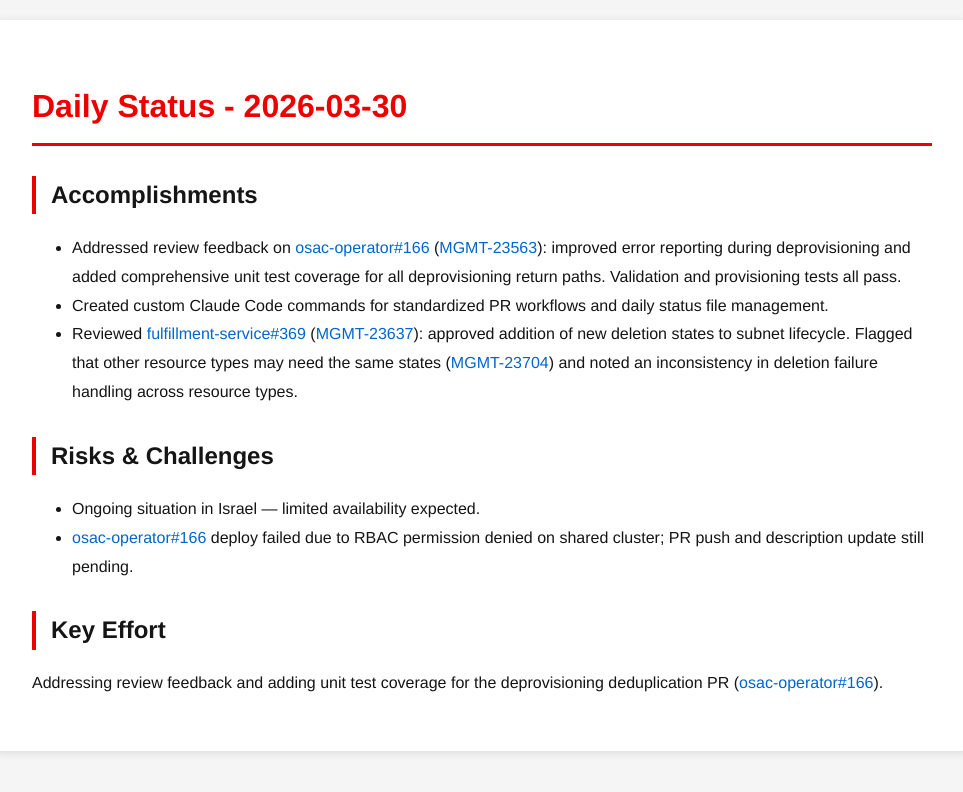
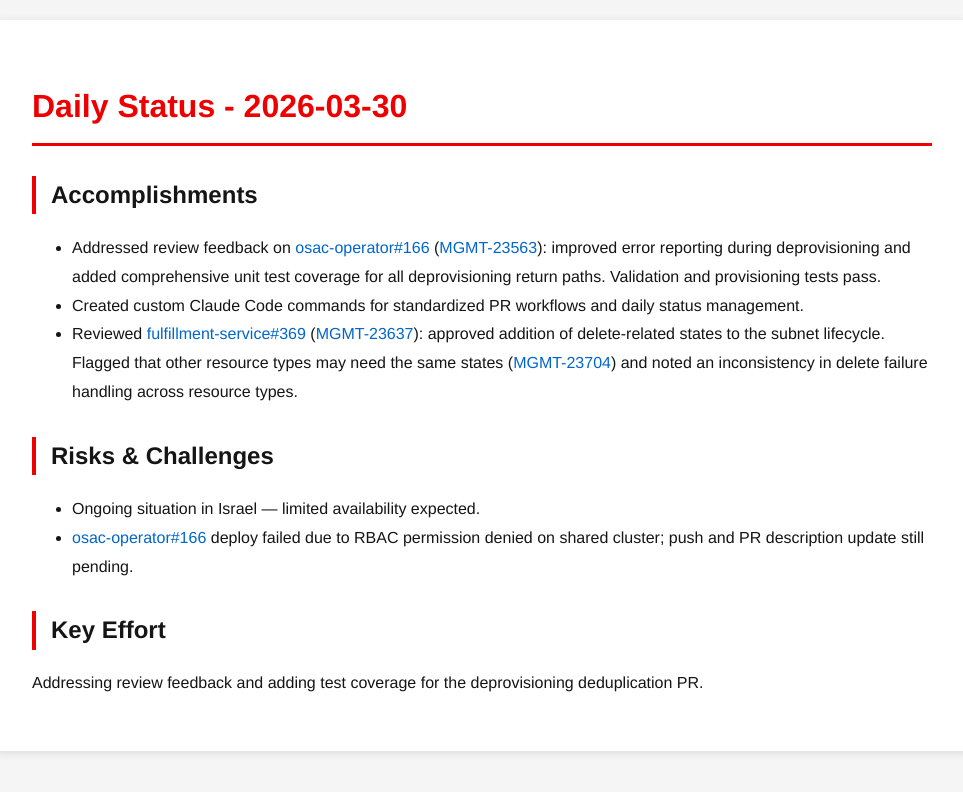
Before and after one commit to tzvatot/daily-status, a Jekyll site: the page built from 2026-03-30.md, in a window 1280 px wide. Shown: the top 792 px of the page, without its empty margins (158-1121 px from the left). Built offline with Jekyll 4.4.1, drawn with Linux system fonts in a browser that asks for light colours.

Commit message:
Daily status update - 2026-03-30

```diff
--- a/2026-03-30.md
+++ b/2026-03-30.md
@@ -7,13 +7,13 @@
 # Daily Status - 2026-03-30
 
 ## Accomplishments
-- Addressed review feedback on [osac-operator#166](https://github.com/osac-project/osac-operator/pull/166) ([MGMT-23563](https://issues.redhat.com/browse/MGMT-23563)): improved error reporting during deprovisioning and added comprehensive unit test coverage for all deprovisioning return paths. Validation and provisioning tests all pass.
-- Created custom Claude Code commands for standardized PR workflows and daily status file management.
-- Reviewed [fulfillment-service#369](https://github.com/osac-project/fulfillment-service/pull/369) ([MGMT-23637](https://issues.redhat.com/browse/MGMT-23637)): approved addition of new deletion states to subnet lifecycle. Flagged that other resource types may need the same states ([MGMT-23704](https://issues.redhat.com/browse/MGMT-23704)) and noted an inconsistency in deletion failure handling across resource types.
+- Addressed review feedback on [osac-operator#166](https://github.com/osac-project/osac-operator/pull/166) ([MGMT-23563](https://issues.redhat.com/browse/MGMT-23563)): improved error reporting during deprovisioning and added comprehensive unit test coverage for all deprovisioning return paths. Validation and provisioning tests pass.
+- Created custom Claude Code commands for standardized PR workflows and daily status management.
+- Reviewed [fulfillment-service#369](https://github.com/osac-project/fulfillment-service/pull/369) ([MGMT-23637](https://issues.redhat.com/browse/MGMT-23637)): approved addition of delete-related states to the subnet lifecycle. Flagged that other resource types may need the same states ([MGMT-23704](https://issues.redhat.com/browse/MGMT-23704)) and noted an inconsistency in delete failure handling across resource types.
 
 ## Risks & Challenges
 - Ongoing situation in Israel — limited availability expected.
-- [osac-operator#166](https://github.com/osac-project/osac-operator/pull/166) deploy failed due to RBAC permission denied on shared cluster; PR push and description update still pending.
+- [osac-operator#166](https://github.com/osac-project/osac-operator/pull/166) deploy failed due to RBAC permission denied on shared cluster; push and PR description update still pending.
 
 ## Key Effort
-Addressing review feedback and adding unit test coverage for the deprovisioning deduplication PR ([osac-operator#166](https://github.com/osac-project/osac-operator/pull/166)).
+Addressing review feedback and adding test coverage for the deprovisioning deduplication PR.
```
